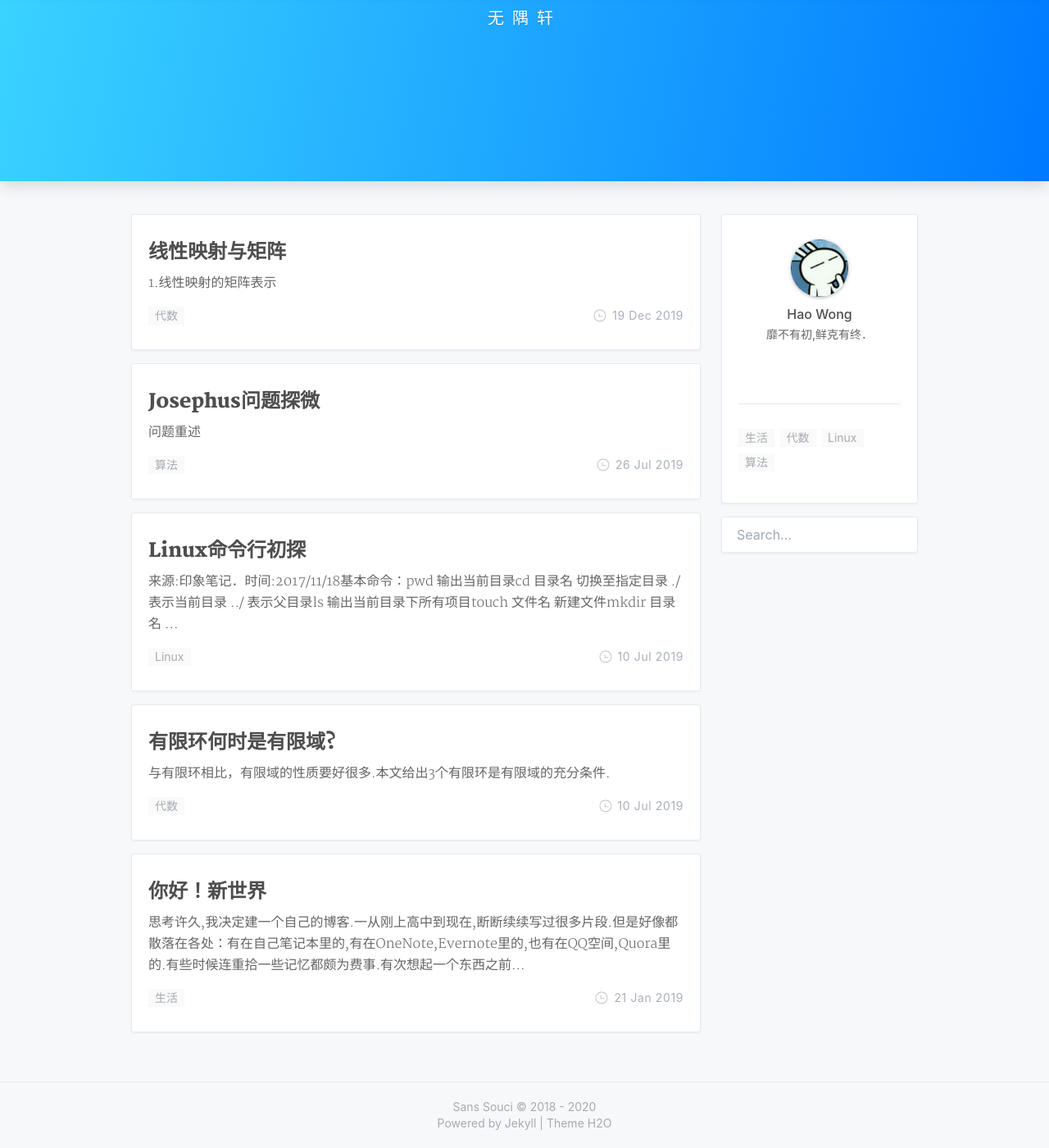
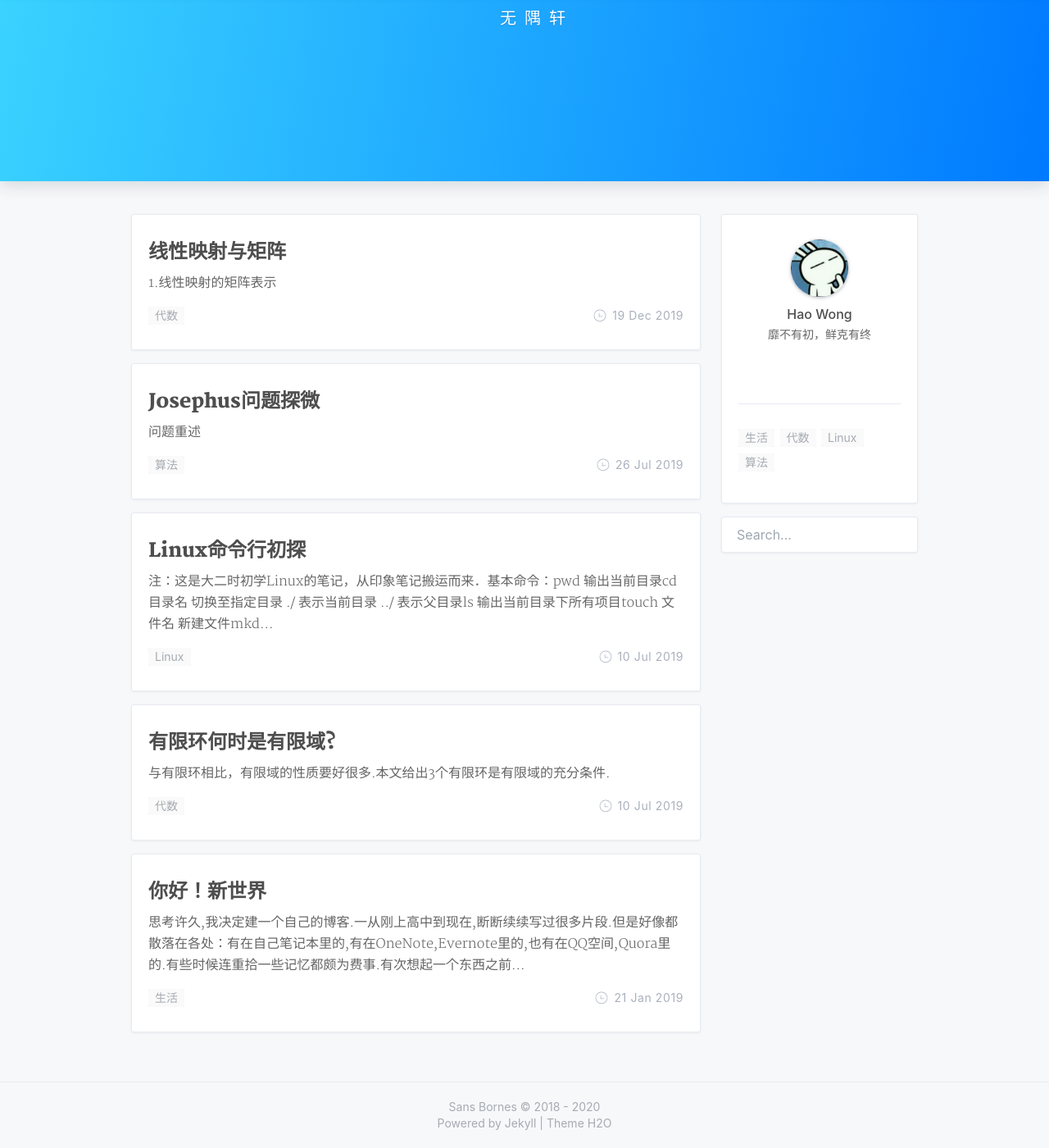
Before and after one commit to Alpha-W/Alpha-W.github.io, a Jekyll site: the page built from index.html, in a window 1280 px wide and 1400 px high, scrolled down 239 px. Shown: the whole window at 82% size. Built offline with Jekyll 4.4.1, drawn with Linux system fonts in a browser that asks for light colours; nearby versions of some CDN libraries; the list of posts is cut into pages by our own code; a style sheet for code colours, icons or effects is not loaded.

Commit message:
add a post

```diff
--- a/_config.yml
+++ b/_config.yml
@@ -1,6 +1,6 @@
 # Site settings 配置站点
-title: 'Sans Souci'
-description: '无隅轩'
+title: 'Sans Bornes'
+description: '大方无隅'
 keyword: '技术, 数学, 历史, 哲学, 阅读, 音乐, 情感,'
 url: '' # your host
 
@@ -19,7 +19,7 @@
 # Author 配置博主信息
 author: 'Hao Wong'
 #nickname: '悟空'
-bio: '靡不有初,鲜克有终．'
+bio: '靡不有初，鲜克有终'
 avatar: '/assets/img/profile.jpeg'
 
 # Search
--- a/_includes/mathjax.html
+++ b/_includes/mathjax.html
@@ -1,6 +1,6 @@
 <!--
 Author: Ray-Eldath
-refer to:https://cdn.bootcss.com/mathjax/2.7.5/MathJax.js?config=TeX-MML-AM_CHTML
+refer to:
  - http://docs.mathjax.org/en/latest/options/index.html
 -->
 {% if site.mathjax %}
--- a/_posts/2019-07-10-linux_command.md
+++ b/_posts/2019-07-10-linux_command.md
@@ -5,7 +5,7 @@
 author: 'Hao Wong'
 tags: Linux
 ---
-来源:印象笔记．时间:2017/11/18
+注：这是大二时初学Linux的笔记，从印象笔记搬运而来．
 基本命令：
 pwd    输出当前目录
 cd 目录名    切换至指定目录
--- a/index.html
+++ b/index.html
@@ -1,7 +1,7 @@
 ---
 layout: default
 home-title: Sans　Bornes
-description: 无隅轩
+description: 　无隅轩
 ---
 
 {% include header.html %}
```
Also changed, not shown: _posts/2019-12-19-linear_map_matrix.md (+1 -1 lines).
